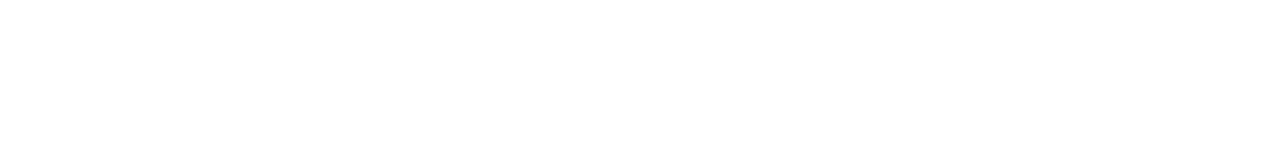
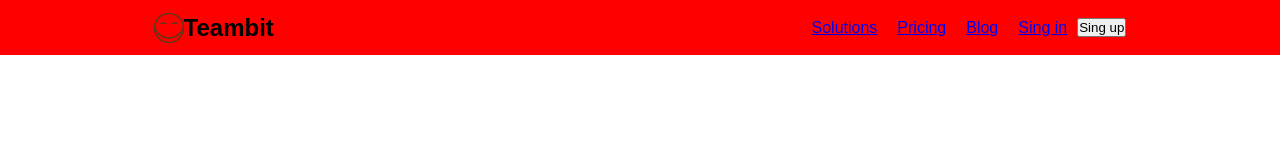
Before and after one commit to Brandon-Ladson/node-sass-teambit, a website: page src/index.html in a window 1280 px wide. Drawn offline with nearby package versions, Linux system fonts and the light colour scheme; files that its build step writes are made by us from their sources.

Commit message:
creazione navbar (da rifinire)

```diff
--- /dev/null
+++ b/src/_common.scss
@@ -0,0 +1,10 @@
+// regole generali
+*{
+  margin: 0;
+  padding: 0;
+  box-sizing: border-box;
+}
+
+body{
+  font-family: sans-serif;
+}
--- /dev/null
+++ b/src/_navbar.scss
@@ -0,0 +1,28 @@
+// regole navbar
+nav{
+  display: flex;
+  justify-content: space-between;
+  height: 55px;
+  padding: 0 12%;
+  background-color: red;
+
+  .left-content{
+    display: flex;
+    align-items: center;
+
+    img{
+      height: 30px;
+      width: 30px;
+    }
+  }
+
+  .right-content{
+    display: flex;
+    align-items: center;
+
+    a{
+      padding: 10px;
+    }
+  }
+
+}
--- a/src/app.scss
+++ b/src/app.scss
@@ -0,0 +1,35 @@
+// variabili
+@import "variables";
+
+// regole generali
+@import "common";
+
+// regole navbar
+@import "navbar";
+
+// regole header
+@import "header";
+
+// regole sezione 1
+@import "section1";
+
+// regole sezione 2
+@import "section2";
+
+// regole sezione 3
+@import "section3";
+
+// regole sezione 4
+@import "section4";
+
+// regole sezione 5
+@import "section5";
+
+// regole sezione 6
+@import "section6";
+
+// regole sezione 7
+@import "section7";
+
+// regole footer
+@import "footer";
--- a/src/index.html
+++ b/src/index.html
@@ -8,5 +8,96 @@
   </head>
   <body>
 
+    <!-- navbar -->
+    <nav>
+
+      <!-- contenuto sinistro -->
+      <div class="left-content">
+
+        <!-- logo -->
+        <img src="../img/logo-small.svg" alt="">
+
+        <h2>
+          Teambit
+        </h2>
+
+      </div>
+
+      <!-- contenuto destro -->
+      <div class="right-content">
+
+        <!-- link -->
+        <a href="#">
+          Solutions
+        </a>
+
+        <!-- link -->
+        <a href="#">
+          Pricing
+        </a>
+
+        <!-- link -->
+        <a href="#">
+          Blog
+        </a>
+
+        <!-- link -->
+        <a href="#">
+          Sing in
+        </a>
+
+        <button type="button" name="button">
+          Sing up
+        </button>
+
+      </div>
+
+    </nav>
+
+    <!-- header -->
+    <header>
+
+    </header>
+
+    <!-- sezione 1 -->
+    <section class="section1">
+
+    </section>
+
+    <!-- sezione 2 -->
+    <section class="section2">
+
+    </section>
+
+    <!-- sezione 3 -->
+    <section class="section3">
+
+    </section>
+
+    <!-- sezione 4 -->
+    <section class="section4">
+
+    </section>
+
+    <!-- sezione 5 -->
+    <section class="section5">
+
+    </section>
+
+    <!-- sezione 6 -->
+    <section class="section6">
+
+    </section>
+
+    <!-- sezione 7 -->
+    <section class="section7">
+
+    </section>
+
+    <!-- footer -->
+    <footer>
+
+    </footer>
+
   </body>
 </html>
```
Also changed, not shown: dist/app.css, dist/index.html, src/_footer.scss (added), src/_header.scss (added), src/_section1.scss (added), src/_section2.scss (added), src/_section3.scss (added), src/_section4.scss (added), src/_section5.scss (added), src/_section6.scss (added), src/_section7.scss (added), src/_variables.scss (added).
